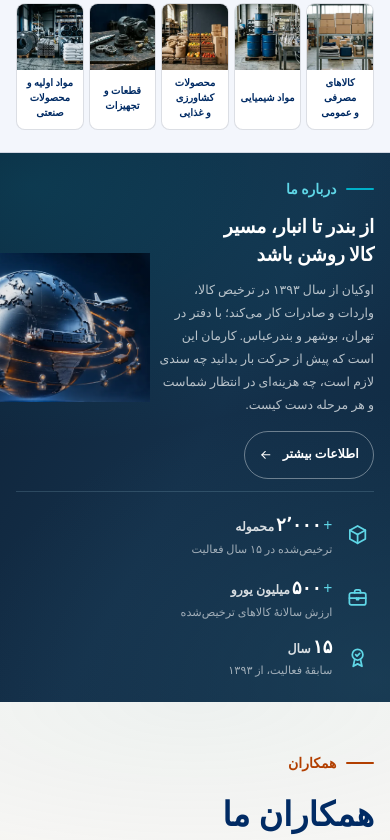
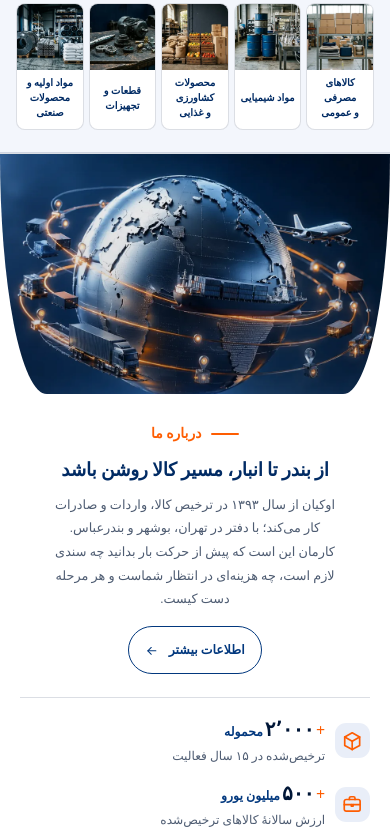
Before and after one commit to amirabbasly/okiyan.com, an Astro site: page / in a window 390 px wide. Shown: the part 3106-3946 px from the top of the page. Built offline with nearby package versions, Linux system fonts and the light colour scheme; Astro itself is replaced by a stand-in of ours.

Commit message:
about band: white section — photo left with a half-circle arc, copy centred, figures right
Responsive composition, exactly as asked:
- the band's background is plain white
- desktop: the globe photo fills the LEFT half flush to the band's edges
  (full), its right edge cut by one half-circle arc; the copy sits centred in
  the middle of the page; the verified figures stack on the RIGHT behind a
  hairline divider
- tablet: the photo keeps the left column with the same arc, copy above a
  three-up figure row
- phone: the photo becomes a dome on top (arc on its bottom edge), copy
  centred under it, figures stacked
- text colours re-tuned for the white sheet (navy titles, slate leads,
  petrol accents)

gate: build 67 pages · verify-dist 0 errors 0 warnings / 63 sitemap URLs ·
astro check 0 errors 0 warnings · test:journey OK

Co-authored-by: arena-agent <297053741+arena-agent@users.noreply.github.com>

```diff
--- a/src/components/home/AboutFigures.astro
+++ b/src/components/home/AboutFigures.astro
@@ -1,17 +1,14 @@
 ---
 /**
- * «درباره ما» — the reference's composition with the copy pulled to the left.
+ * «از بندر تا انبار، مسیر کالا روشن باشد» — the responsive composition:
  *
- * Desktop, RTL:  [ figures, stacked · far right ]  [ copy · centre ]  [ globe · left, cropped ]
- * The whole block is deliberately NOT centred: the grid is capped and pushed
- * toward the inline-end (visually left), and the globe spills past the band's
- * left edge, so the composition leans left the way the reference does.
+ *   desktop  [ globe photo · left half, full-bleed with a half-circle arc on
+ *              its right edge ] [ copy · centre of the page ] [ figures · right ]
+ *   tablet   photo keeps the left column (arc unchanged), copy above figures
+ *   phone    photo dome on top, copy centred, figures stacked
  *
- * Phones: copy and globe stay in one row — copy on the right, globe on the
- * left — and the figures follow underneath, each on its own line.
- *
- * Figures are the site's own verified numbers: ۲۰۰۰ محموله · ۵۰۰ میلیون یورو ·
- * ۱۵ سال سابقه (تأسیس ۱۳۹۳).
+ * The band's background is plain white; the photo carries the colour.
+ * Figures are the site's own verified numbers.
  */
 import Icon from '~/components/ui/Icon.astro';
 import { toFaNumber } from '~/lib/format';
@@ -46,8 +43,24 @@ const spoken = (f: Figure) =>
 ---
 
 <section class="about-band" id="about" aria-labelledby="about-title">
-  <div class="container about-band__grid">
-    <!-- figures — far right column, stacked -->
+  <div class="about-band__grid">
+    <!-- globe — left, full to the band's edges, half-circle arc on its right -->
+    <div class="af-photo" aria-hidden="true">
+      <img class="af-photo__img" src="/img/globe-scene.webp" alt="" width="983" height="654" />
+    </div>
+
+    <!-- copy — centre of the page -->
+    <div class="af-copy">
+      <span class="eyebrow">درباره ما</span>
+      <h2 id="about-title" class="af-copy__title">{title}</h2>
+      <p class="af-copy__lead">{lead}</p>
+      <a class="btn btn--ghost af-copy__cta" href={href}>
+        {cta}
+        <Icon name="arrow" class="btn__icon" />
+      </a>
+    </div>
+
+    <!-- figures — right column, stacked -->
     <ul class="af-figs">
       {
         figures.map((f) => (
@@ -70,23 +83,6 @@ const spoken = (f: Figure) =>
         ))
       }
     </ul>
-
-    <!-- copy — middle column -->
-    <div class="af-copy">
-      <span class="eyebrow">درباره ما</span>
-      <h2 id="about-title" class="af-copy__title">{title}</h2>
-      <p class="af-copy__lead">{lead}</p>
-      <a class="btn btn--ghost af-copy__cta" href={href}>
-        {cta}
-        <Icon name="arrow" class="btn__icon" />
-      </a>
-    </div>
-
-    <!-- globe — left column, animated and cropped by the band edge -->
-    <div class="af-art" aria-hidden="true">
-      {/* the real-geography globe scene, cropped by the band's left edge */}
-      <img class="af-art__img" src="/img/globe-scene.webp" alt="" width="983" height="654" />
-    </div>
   </div>
 </section>
 
@@ -96,57 +92,110 @@ const spoken = (f: Figure) =>
 
 <style>
   .about-band {
-    position: relative;
-    isolation: isolate;
-    padding-block: clamp(1.8rem, 1.3rem + 2.4vw, 3rem);
-    color: var(--mist-100);
-    background:
-      radial-gradient(46rem 26rem at 8% 6%, rgb(0 176 200 / 0.16), transparent 62%),
-      radial-gradient(38rem 26rem at 96% 96%, rgb(35 77 102 / 0.5), transparent 68%),
-      linear-gradient(118deg, #0e2136 0%, #14304a 52%, #0f2a42 100%);
+    background: var(--white);
+    border-block: 1px solid var(--rule);
     overflow: hidden;
   }
-
   .about-band__grid {
     display: grid;
-    /* RTL: figures · copy · globe */
-    grid-template-columns: minmax(0, 0.7fr) minmax(0, 1fr) minmax(0, 1.28fr);
-    gap: clamp(1rem, 0.6rem + 2.2vw, 2.5rem);
-    align-items: center;
-    /* the block leans left: capped width, pushed to the inline-end edge
-       (inline-end is the visual left in RTL), so the empty space sits on the right */
-    max-inline-size: 64rem;
-    margin-inline-start: auto;
-    margin-inline-end: 0;
+    /* RTL: the first area sits on the right — figures right, copy centre,
+       photo left */
+    grid-template-areas: 'figs copy photo';
+    grid-template-columns: minmax(0, 0.66fr) minmax(0, 1.1fr) minmax(0, 1fr);
+    align-items: stretch;
   }
 
-  /* ---------- figures: vertical stack, far right ---------- */
+  /* ---------- photo: full left half, half-circle arc on its right ---------- */
+  .af-photo {
+    grid-area: photo;
+    position: relative;
+    min-block-size: clamp(20rem, 30vw, 29rem);
+    overflow: hidden;
+    /* left/top/bottom stay flush with the band; the right edge is one arc */
+    border-radius: 0 clamp(3.5rem, 8vw, 9rem) clamp(3.5rem, 8vw, 9rem) 0 / 0 50% 50% 0;
+  }
+  .af-photo__img {
+    position: absolute;
+    inset: 0;
+    inline-size: 100%;
+    block-size: 100%;
+    object-fit: cover;
+    object-position: center;
+  }
+
+  /* ---------- copy: centred in the middle of the page ---------- */
+  .af-copy {
+    grid-area: copy;
+    display: grid;
+    justify-items: center;
+    align-content: center;
+    gap: 0.55rem;
+    text-align: center;
+    padding: clamp(2.2rem, 4vw, 3.6rem) clamp(1.2rem, 2.5vw, 2.6rem);
+  }
+  .af-copy .eyebrow {
+    color: var(--petrol-600);
+  }
+  .af-copy .eyebrow::before {
+    background: var(--petrol-600);
+  }
+  .af-copy__title {
+    margin: 0;
+    font-size: clamp(1.4rem, 1.12rem + 1.15vw, 1.95rem);
+    font-weight: 800;
+    color: var(--navy-900);
+    letter-spacing: -0.01em;
+    line-height: 1.4;
+    text-wrap: balance;
+  }
+  .af-copy__lead {
+    margin: 0;
+    max-inline-size: 46ch;
+    font-size: clamp(0.82rem, 0.78rem + 0.16vw, 0.92rem);
+    line-height: 1.9;
+    color: var(--slate-600);
+  }
+  .af-copy__cta {
+    margin-top: 0.35rem;
+    border-radius: 999px;
+    border-color: var(--navy-800);
+    color: var(--navy-800);
+  }
+  .af-copy__cta:hover {
+    background: var(--navy-800);
+    color: var(--white);
+  }
+
+  /* ---------- figures: stacked on the right ---------- */
   .af-figs {
+    grid-area: figs;
     display: grid;
-    gap: clamp(0.8rem, 0.6rem + 0.7vw, 1.25rem);
+    align-content: center;
+    gap: clamp(0.9rem, 0.7rem + 0.8vw, 1.4rem);
     margin: 0;
-    padding: 0;
-    padding-inline-end: clamp(0.9rem, 0.5rem + 1.2vw, 1.5rem);
-    border-inline-end: 1px solid rgb(143 180 201 / 0.22);
+    padding: clamp(2.2rem, 4vw, 3.6rem) clamp(1.5rem, 3vw, 3rem);
+    /* the divider faces the copy (the figures' left edge in RTL) */
+    border-inline-end: 1px solid var(--rule);
     list-style: none;
   }
   .af-fig {
     display: grid;
-    /* RTL: icon at the outer (right) edge, numbers to its left */
     grid-template-columns: auto minmax(0, 1fr);
     align-items: center;
-    gap: 0.6rem;
+    gap: 0.7rem;
   }
   .af-fig__icon {
     display: grid;
     place-items: center;
-    inline-size: 2.1rem;
-    block-size: 2.1rem;
-    color: var(--aqua-300);
+    inline-size: 2.2rem;
+    block-size: 2.2rem;
+    border-radius: 0.7rem;
+    background: var(--mist-100, #e9eef8);
+    color: var(--petrol-600);
   }
   .af-fig__icon :global(svg) {
-    inline-size: 1.45rem;
-    block-size: 1.45rem;
+    inline-size: 1.4rem;
+    block-size: 1.4rem;
   }
   .af-fig__body {
     display: grid;
@@ -157,11 +206,11 @@ const spoken = (f: Figure) =>
     display: flex;
     align-items: baseline;
     gap: 0.12rem;
-    color: var(--white);
+    color: var(--navy-950);
     white-space: nowrap;
   }
   .af-fig__num {
-    font-size: clamp(1.2rem, 1rem + 0.7vw, 1.55rem);
+    font-size: clamp(1.25rem, 1.05rem + 0.8vw, 1.6rem);
     font-weight: 800;
     line-height: 1.25;
     font-variant-numeric: tabular-nums;
@@ -169,149 +218,99 @@ const spoken = (f: Figure) =>
   .af-fig__plus {
     font-size: 1rem;
     font-weight: 800;
-    color: var(--aqua-300);
+    color: var(--petrol-600);
   }
   .af-fig__unit {
     font-size: clamp(0.78rem, 0.72rem + 0.2vw, 0.9rem);
     font-weight: 700;
-    color: rgb(232 236 238 / 0.92);
+    color: var(--navy-800);
   }
   .af-fig__label {
-    font-size: 0.72rem;
-    line-height: 1.55;
-    color: rgb(232 236 238 / 0.66);
+    font-size: 0.76rem;
+    line-height: 1.6;
+    color: var(--slate-600);
   }
 
-  /* ---------- copy ---------- */
-  .af-copy {
-    display: grid;
-    gap: 0.6rem;
-    justify-items: center;
-    text-align: center;
-  }
-  .af-copy .eyebrow {
-    color: var(--aqua-300);
-  }
-  .af-copy .eyebrow::before {
-    background: var(--aqua-500);
-  }
-  .af-copy__title {
-    margin: 0;
-    font-size: clamp(1.45rem, 1.15rem + 1.35vw, 2.1rem);
-    font-weight: 800;
-    color: var(--white);
-    letter-spacing: -0.01em;
-    line-height: 1.4;
-    text-wrap: balance;
-  }
-  .af-copy__lead {
-    margin: 0;
-    max-inline-size: 42ch;
-    font-size: clamp(0.82rem, 0.78rem + 0.18vw, 0.92rem);
-    line-height: 1.95;
-    color: rgb(232 236 238 / 0.78);
-  }
-  .af-copy__cta {
-    margin-top: 0.25rem;
-    border-radius: 999px;
-    border-color: rgb(232 236 238 / 0.42);
-    color: var(--white);
-  }
-  .af-copy__cta:hover {
-    background: var(--white);
-    color: var(--navy-950);
-    border-color: var(--white);
-  }
-
-  /* ---------- globe ---------- */
-  .af-art {
-    position: relative;
-    min-inline-size: 0;
-    /* spill past the band's left edge so the sphere is cropped, as in the reference */
-    margin-inline-end: clamp(-4rem, -3vw, -1rem);
-  }
-  .af-art__img {
-    display: block;
-    inline-size: 118%;
-    max-inline-size: none;
-    block-size: auto;
-    margin-inline-end: -18%;
-    /* the scene's night sky melts into the band instead of showing a seam */
-    -webkit-mask-image: radial-gradient(120% 115% at 42% 50%, #000 58%, transparent 96%);
-    mask-image: radial-gradient(120% 115% at 42% 50%, #000 58%, transparent 96%);
-    filter: drop-shadow(0 18px 42px rgb(0 176 200 / 0.22));
-  }
-
-  /* ---------- tablet: copy and globe keep their row, figures below ---------- */
+  /* ---------- tablet: photo keeps the left, copy above figures ---------- */
   @media (max-width: 1024px) {
     .about-band__grid {
-      grid-template-columns: minmax(0, 1fr) minmax(0, 0.72fr);
       grid-template-areas:
-        'copy art'
-        'figs figs';
-      gap: 1.1rem 1rem;
-      max-inline-size: 46rem;
-      /* centred again on narrow screens: there is no room to lean */
-      margin-inline: auto;
-      align-items: center;
+        'copy photo'
+        'figs photo';
+      grid-template-columns: minmax(0, 1fr) minmax(0, 0.82fr);
+    }
+    .af-photo {
+      min-block-size: 100%;
     }
     .af-copy {
-      grid-area: copy;
       justify-items: start;
       text-align: start;
-    }
-    .af-art {
-      grid-area: art;
-      margin-inline-end: clamp(-3rem, -4vw, -1rem);
-    }
-    .af-art__img {
-      inline-size: 132%;
-      margin-inline-end: -32%;
+      padding: clamp(2rem, 4vw, 3rem) clamp(1.5rem, 3vw, 3rem) 1.2rem;
     }
     .af-figs {
-      grid-area: figs;
+      grid-template-columns: repeat(3, minmax(0, 1fr));
+      align-content: start;
+      border-inline-end: 0;
+      border-block-start: 1px solid var(--rule);
+      margin-inline: clamp(1.5rem, 3vw, 3rem);
+      padding: 1.2rem 0 clamp(2rem, 4vw, 3rem);
+    }
+    .af-fig {
       grid-template-columns: 1fr;
-      gap: 0.9rem;
-      padding-inline-end: 0;
-      padding-block-start: 1.1rem;
-      border-inline-end: 0;
-      border-block-start: 1px solid rgb(143 180 201 / 0.22);
+      justify-items: center;
+      text-align: center;
+      gap: 0.4rem;
+    }
+    .af-fig__value {
+      justify-content: center;
     }
   }
 
-  /* ---------- phone: same row, tighter ---------- */
-  @media (max-width: 620px) {
-    .about-band {
-      padding-block: 1.4rem;
+  /* ---------- phone: dome on top, copy centred, figures stacked ---------- */
+  @media (max-width: 640px) {
+    .about-band__grid {
+      grid-template-areas:
+        'photo'
+        'copy'
+        'figs';
+      grid-template-columns: minmax(0, 1fr);
     }
-    .about-band__grid {
-      grid-template-columns: minmax(0, 1fr) minmax(0, 0.62fr);
-      gap: 0.75rem 0.5rem;
+    .af-photo {
+      min-block-size: 15rem;
+      /* the arc moves to the bottom edge: a dome over the copy */
+      border-radius: 0 0 50% 50% / 0 0 999px 999px;
+    }
+    .af-copy {
+      justify-items: center;
+      text-align: center;
+      padding: 1.6rem 1.25rem 1.4rem;
     }
     .af-copy__title {
-      font-size: 1.18rem;
-      line-height: 1.5;
+      font-size: 1.16rem;
+      line-height: 1.55;
     }
     .af-copy__lead {
-      font-size: 0.78rem;
+      font-size: 0.8rem;
       line-height: 1.85;
     }
     .af-copy__cta {
       font-size: 0.78rem;
-      padding: 0.5rem 0.9rem;
+      padding: 0.5rem 1rem;
     }
-    .af-art__img {
-      inline-size: 150%;
-      margin-inline-end: -50%;
+    .af-figs {
+      grid-template-columns: 1fr;
+      gap: 0.8rem;
+      margin-inline: 1.25rem;
+      padding: 1.1rem 0 1.8rem;
     }
     .af-fig {
-      gap: 0.5rem;
+      grid-template-columns: auto minmax(0, 1fr);
+      justify-items: start;
+      text-align: start;
+      gap: 0.6rem;
     }
-    .af-fig__num {
-      font-size: 1.15rem;
-    }
-    .af-fig__label {
-      font-size: 0.7rem;
+    .af-fig__value {
+      justify-content: start;
     }
   }
 </style>
```
